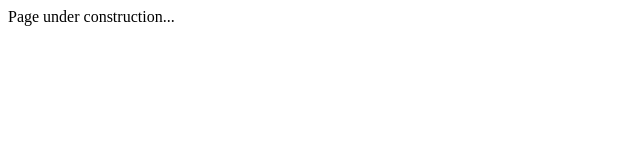
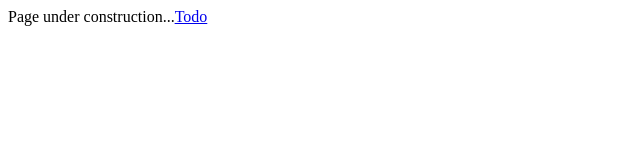
Before and after one commit to KacperZielinski/portfolio, a React (Create React App) app: page / in a window 1280 px wide. Shown: the top 160 px of the page, without its empty margins (0-640 px from the left). Built offline with nearby package versions, Linux system fonts and the light colour scheme.

Commit message:
Test for gh pages

```diff
--- a/src/pages/Portfolio/PortfolioApp.tsx
+++ b/src/pages/Portfolio/PortfolioApp.tsx
@@ -1,10 +1,12 @@
 import React from 'react';
 import './PortfolioApp.scss';
+import { Link } from "react-router-dom";
 
 function PortfolioApp() {
   return (
     <div>
         Page under construction...
+        <Link to="/todo">Todo</Link>
     </div>
   );
 }
```
